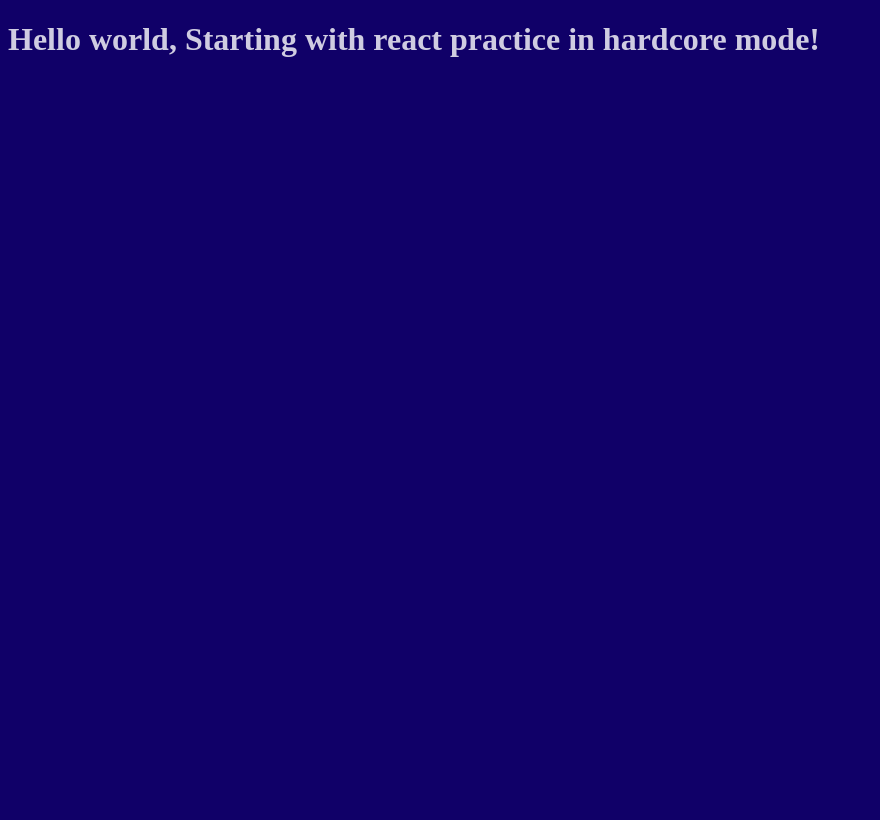
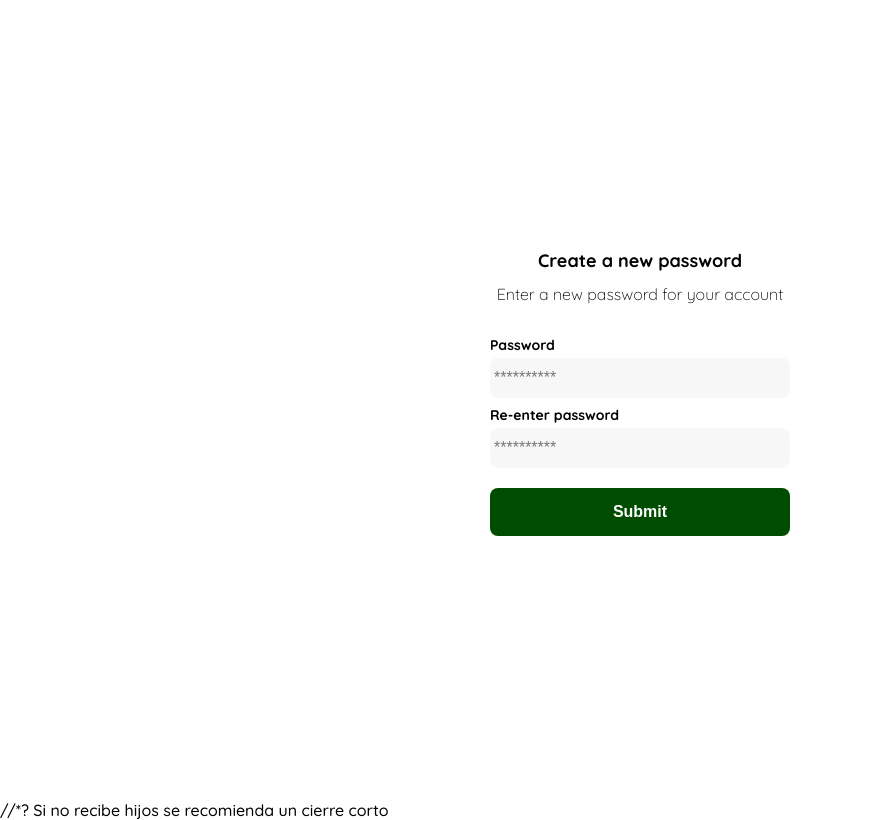
Before and after one commit to Elchicogamer117/ReactShop, a React app: page / in a window 1280 px wide. Shown: the whole page, without its empty margins (0-880 px from the left). Built offline with nearby package versions, Linux system fonts and the light colour scheme.

Commit message:
Component Styling 🎨

```diff
--- a/public/index.html
+++ b/public/index.html
@@ -4,6 +4,9 @@
   <meta charset="UTF-8">
   <meta http-equiv="X-UA-Compatible" content="IE=edge">
   <meta name="viewport" content="width=device-width, initial-scale=1.0">
+  <link rel="preconnect" href="https://fonts.googleapis.com">
+  <link rel="preconnect" href="https://fonts.gstatic.com" crossorigin>
+  <link href="https://fonts.googleapis.com/css2?family=Quicksand:wght@300;500;700&display=swap" rel="stylesheet">
   <title>React shop</title>
 </head>
 <body>
--- a/src/components/App.jsx
+++ b/src/components/App.jsx
@@ -1,9 +1,13 @@
 import React from 'react'
-import '../styles/global.scss'
+import Layout from '../containers/Layout'
+import Login from '../containers/Login'
+import '../styles/global.css'
 
 const App = () => {
   return (
-    <h1> Hello world, Starting with react practice in hardcore mode!</h1>
+    <Layout>
+      <Login/> //*? Si no recibe hijos se recomienda un cierre corto
+    </Layout>
   )
 }
 
--- /dev/null
+++ b/src/containers/Layout.jsx
@@ -0,0 +1,11 @@
+import React from 'react'
+
+const Layout = ({ children }) => {
+  return (
+    <div className='Layout'>
+      {children}
+    </div>
+  )
+}
+
+export default Layout
--- a/src/containers/login.jsx
+++ b/src/containers/Login.jsx
@@ -1,11 +1,13 @@
 import React from 'react'
+import '../styles/login.scss'
+import logoComplete from '../../public/assets/logos/logoYardSaleComplete.svg'
 
-const login = () => {
+const Login = () => {
   return (
     <div className="login">
       <div className="formContainer">
 
-        <img src="./logos/logo_yard_sale.svg" alt="logo" className="logo" />
+        <img src={logoComplete} alt="logo" className="logo" />
         <h1 className="title"> Create a new password </h1>
         <p className="subtitle"> Enter a new password for your account</p>
 
@@ -13,7 +15,7 @@
           <label htmlFor="password" className="label"> Password </label>
           <input type="password" id="password" placeholder="**********" className="input inputPwd" />
 
-          <label htmlFor="rePassword" className="label"> Password </label>
+          <label htmlFor="rePassword" className="label"> Re-enter password </label>
           <input type="password" id="rePassword" placeholder="**********" className="input inputPwd" />
 
           <input type="submit" defaultValue="Confirm" className="primaryButton loginButton" />
@@ -24,4 +26,4 @@
   )
 }
 
-export default login
+export default Login
--- /dev/null
+++ b/src/styles/_vars.scss
@@ -0,0 +1,10 @@
+:root {
+  --white: #FFFFFF;
+  --black: #000000;
+  --light-pink: #C7C7C7;
+  --text-input-field: #f7f7f7;
+  --flag--green: #004c00;
+  --sm: 14px;
+  --md: 16px;
+  --lg: 18px;
+}
--- /dev/null
+++ b/src/styles/global.css
@@ -0,0 +1,4 @@
+body {
+  margin: 0;
+  font-family: 'Quicksand', sans-serif;
+}
--- a/src/styles/global.scss
+++ /dev/null
@@ -1,7 +0,0 @@
-$base-color: #100068;
-$color: rgba(white, 0.8);
-
-body {
-  background-color: $base-color;
-  color: $color;
-}
--- /dev/null
+++ b/src/styles/login.scss
@@ -0,0 +1,70 @@
+@import 'vars';
+
+.login {
+  width: 100%;
+  height: 100vh;
+  display: grid;
+  place-items: center;
+}
+.formContainer {
+  display: grid;
+  grid-template-rows: auto 1fr auto;
+  width: 300px;
+}
+.logo {
+  width: 150px;
+  margin-bottom: 50px;
+  justify-self: center;
+  display: none;
+}
+.title {
+  font-size: var(--lg);
+  margin-bottom: 12px;
+  text-align: center;
+}
+.subtitle {
+  color: var(light-pink);
+  font-size: var(--md);
+  font-weight: 300;
+  margin-top: 0;
+  margin-bottom: 32px;
+  text-align: center;
+}
+.form {
+  display: flex;
+  flex-direction: column;
+}
+.label {
+  font-size: var(--sm);
+  font-weight: bold;
+  margin-bottom: 4px;
+}
+.input {
+  background-color: var(--text-input-field);
+  border: none;
+  border-radius: 8px;
+  height: 32px;
+  font-size: var(--md);
+  padding: 4px;
+  margin-bottom: 8px;
+}
+.primaryButton {
+  background-color: var(--flag--green);
+  border-radius: 8px;
+  border: none;
+  color: var(--white);
+  width: 100%;
+  height:  48px;
+  cursor: pointer;
+  font-size: var(--md);
+  font-weight: bold;
+}
+.loginButton {
+  margin-top: 12px;
+  margin-bottom: 28px;
+}
+@media (max-width: 640px) {
+  .logo {
+      display: block;
+  }
+}
--- a/webpack.config.js
+++ b/webpack.config.js
@@ -30,12 +30,19 @@
         ]
       },
       {
-        test: /\.s[ac]ss$/i,
+        test: /\.(css|scss)$/,
         use: [
           "style-loader",
           "css-loader",
           "sass-loader",
         ]
+      },
+      {
+        test: /\.(png|jpg|svg|jpeg|webp)$/,
+        type: 'asset/resource',
+        generator: {
+          filename: 'assets/logos/[hash][ext]',
+        }
       }
     ]
   },
```
Also changed, not shown: public/assets/logos/logoYardSaleComplete.svg (added).
